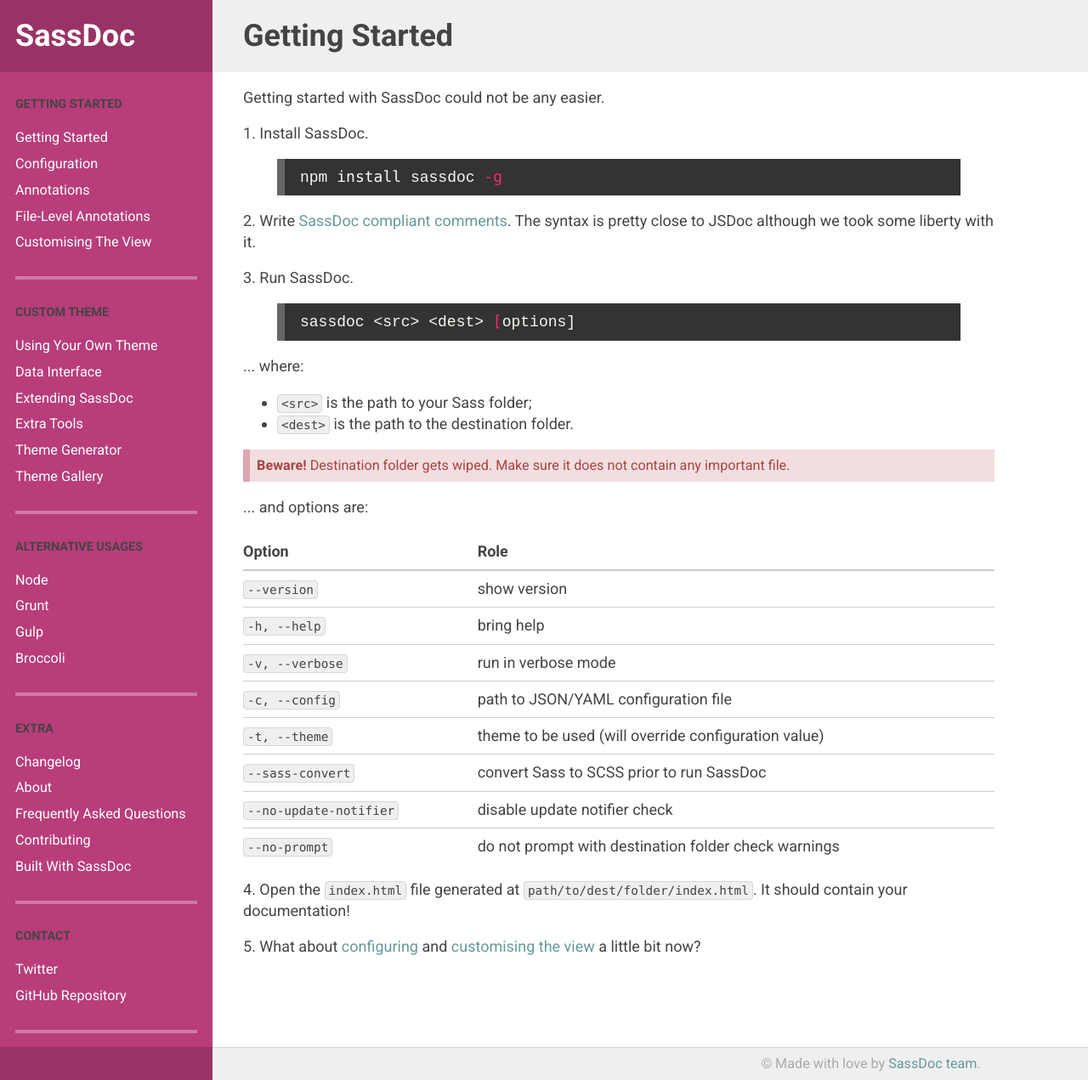
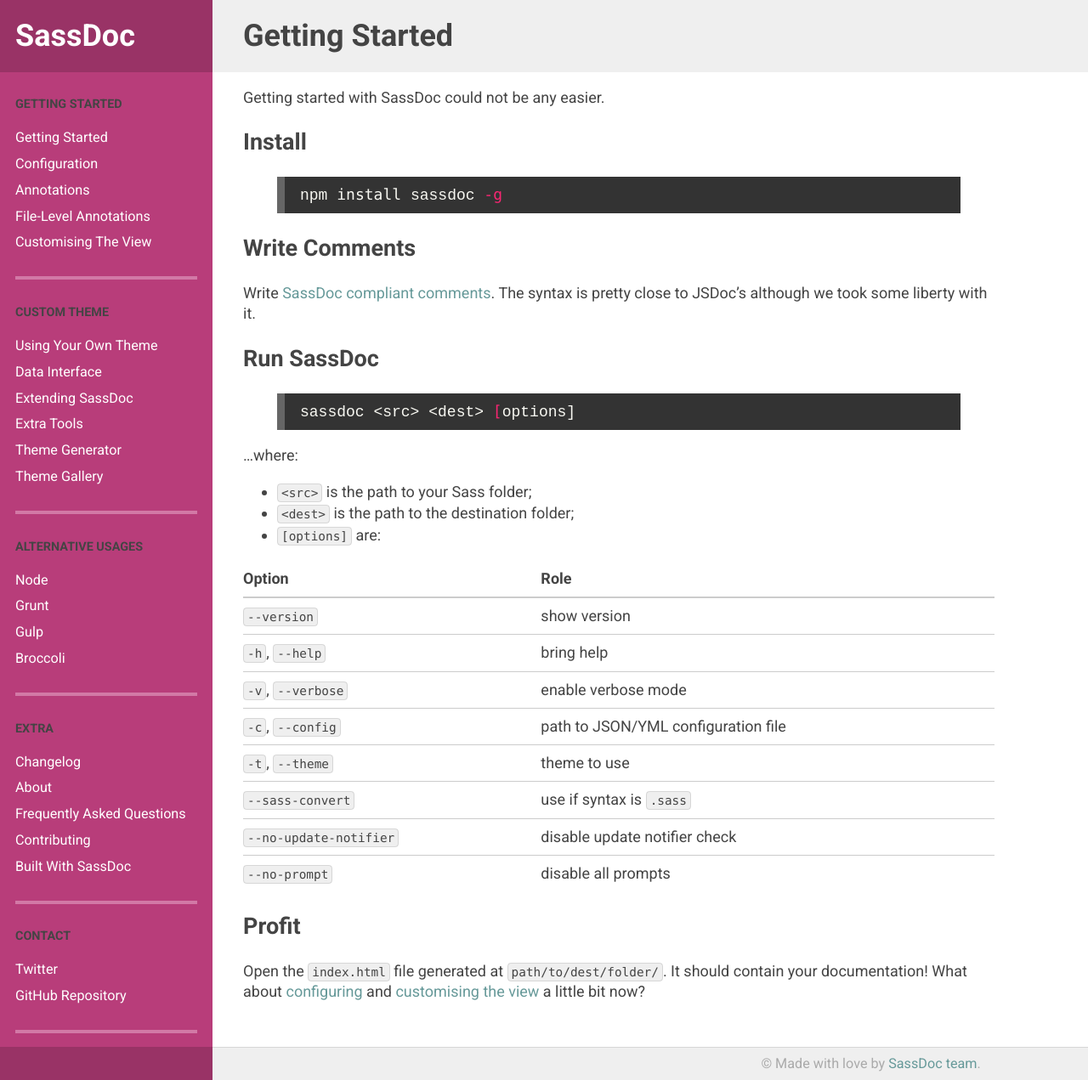
Before and after one commit to SassDoc/sassdoc.github.io, a Jekyll site: the page built from getting-started/index.md, in a window 1280 px wide. Shown: the whole page at 85% size. Built offline with Jekyll 4.4.1, drawn with Linux system fonts in a browser that asks for light colours.

Commit message:
Improved Getting Started page

```diff
--- a/getting-started/index.md
+++ b/getting-started/index.md
@@ -5,78 +5,40 @@
 
 Getting started with SassDoc could not be any easier.
 
-<div class="counter-steps">
-<p class="counter-step">Install SassDoc.</p>
+## Install
 
 {% highlight bash %}
 npm install sassdoc -g
 {% endhighlight %}
 
-<p class="counter-step">Write <a href="/annotations/">SassDoc compliant comments</a>. The syntax is pretty close to JSDoc although we took some liberty with it.</p>
+## Write comments
 
-<p class="counter-step">Run SassDoc.</p>
+Write [SassDoc compliant comments](/annotations/). The syntax is pretty close to JSDoc's although we took some liberty with it.
+
+## Run SassDoc
 
 {% highlight bash %}
 sassdoc <src> <dest> [options]
 {% endhighlight %}
 
-<p>... where:</p>
+...where:
 
-<ul>
-<li><code>&lt;src&gt;</code> is the path to your Sass folder;</li>
-<li><code>&lt;dest&gt;</code> is the path to the destination folder.</li>
-</ul>
+* `<src>` is the path to your Sass folder;
+* `<dest>` is the path to the destination folder;
+* `[options]` are:
 
-<div class="note  note--danger">
-<p><strong>Beware!</strong> Destination folder gets wiped. Make sure it does not contain any important file.</p>
-</div>
+| Option | Role |
+|--------|------|
+| `--version` | show version |
+| `-h`, `--help` | bring help |
+| `-v`, `--verbose` | enable verbose mode |
+| `-c`, `--config` | path to JSON/YML configuration file |
+| `-t`, `--theme` | theme to use |
+| `--sass-convert` | use if syntax is `.sass` |
+| `--no-update-notifier` | disable update notifier check |
+| `--no-prompt` | disable all prompts |
 
-<p>... and options are:</p>
 
-<table>
-  <thead>
-    <tr>
-      <th>Option</th>
-      <th>Role</th>
-    </tr>
-  </thead>
-  <tbody>
-    <tr>
-      <td><code>--version</code></td>
-      <td>show version</td>
-    </tr>
-    <tr>
-      <td><code>-h, --help</code></td>
-      <td>bring help</td>
-    </tr>
-    <tr>
-      <td><code>-v, --verbose</code></td>
-      <td>run in verbose mode</td>
-    </tr>
-    <tr>
-      <td><code>-c, --config</code></td>
-      <td>path to JSON/YAML configuration file</td>
-    </tr>
-    <tr>
-      <td><code>-t, --theme</code></td>
-      <td>theme to be used (will override configuration value)</td>
-    </tr>
-    <tr>
-      <td><code>--sass-convert</code></td>
-      <td>convert Sass to SCSS prior to run SassDoc</td>
-    </tr>
-    <tr>
-      <td><code>--no-update-notifier</code></td>
-      <td>disable update notifier check</td>
-    </tr>
-    <tr>
-      <td><code>--no-prompt</code></td>
-      <td>do not prompt with destination folder check warnings</td>
-    </tr>
-  </tbody>
-</table>
+## Profit
 
-<p class="counter-step">Open the <code>index.html</code> file generated at <code>path/to/dest/folder/index.html</code>. It should contain your documentation!</p>
-
-<p class="counter-step">What about <a href="/configuration/">configuring</a> and <a href="/customising-the-view/">customising the view</a> a little bit now?</p>
-</div>
+Open the `index.html` file generated at `path/to/dest/folder/`. It should contain your documentation! What about [configuring](/configuration/) and [customising the view](/customising-the-view) a little bit now?
```
